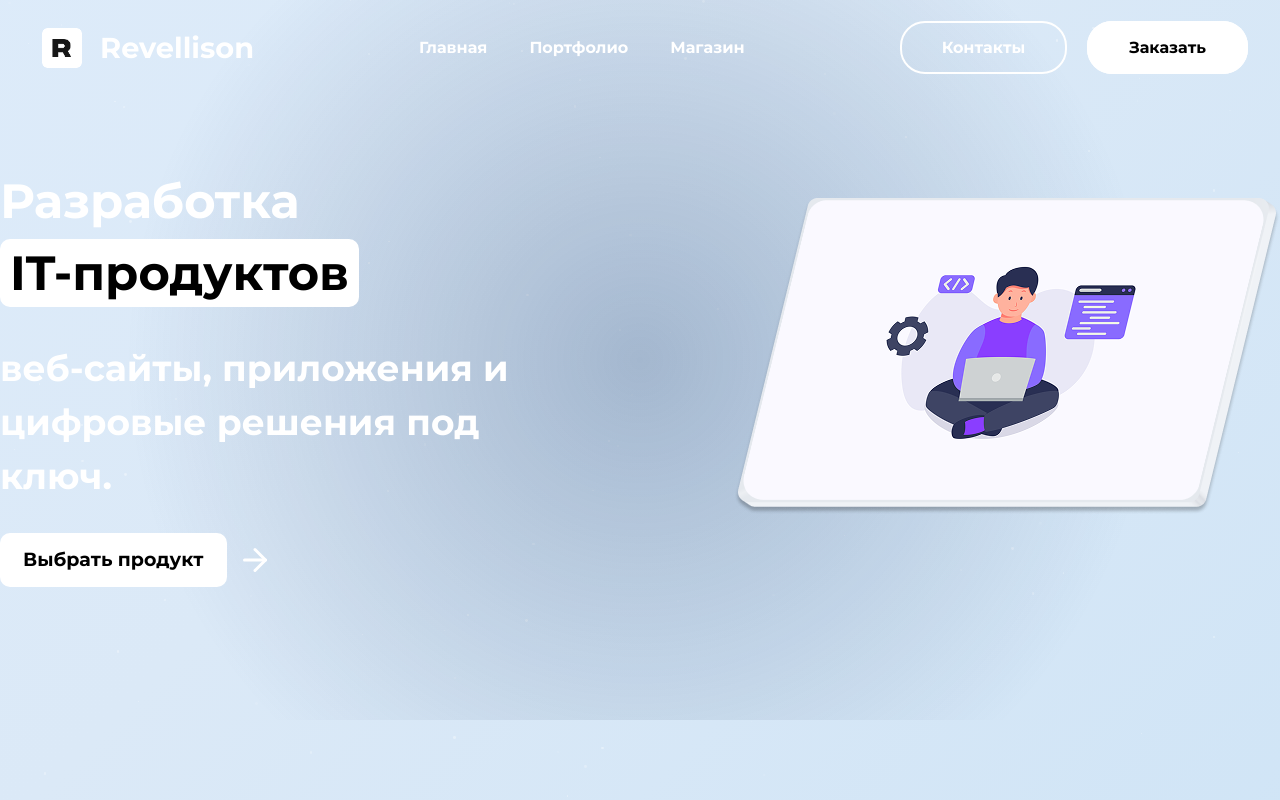
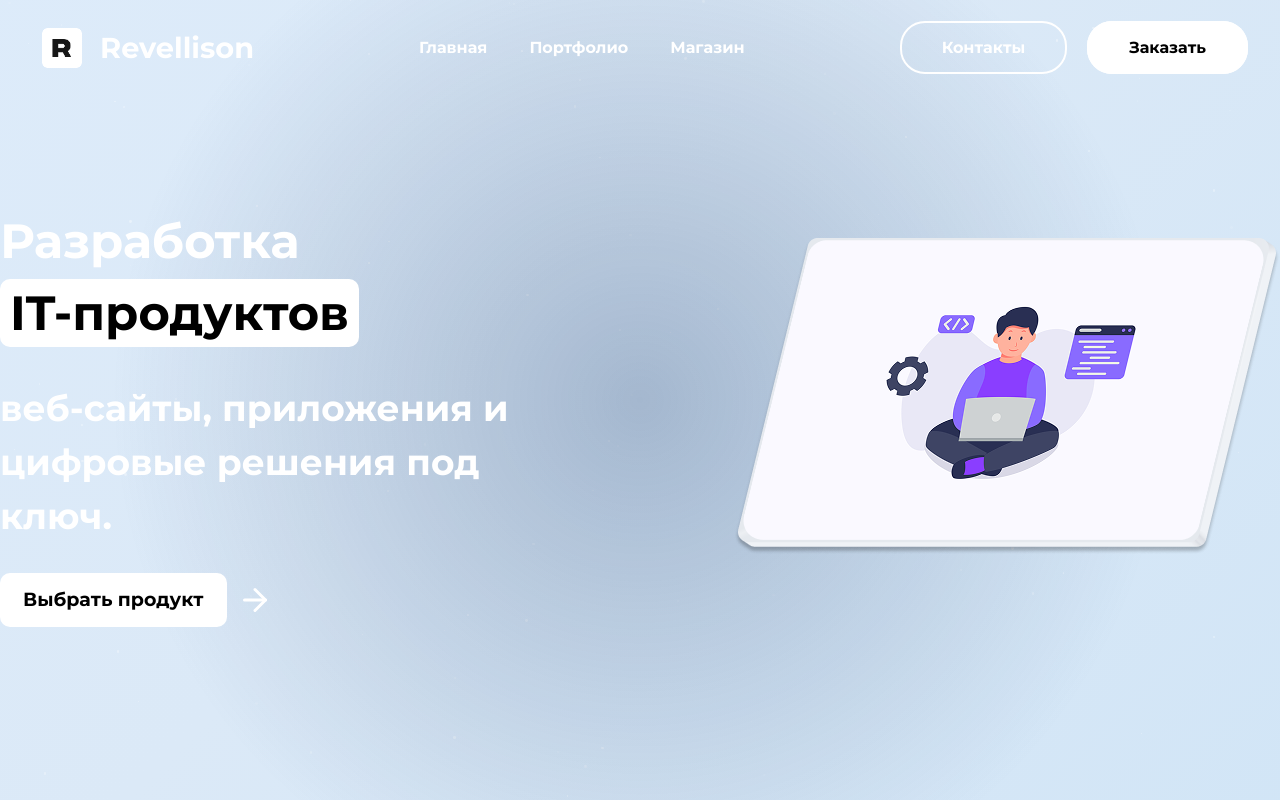
Before and after one commit to Revellison/RevellisonPage, a React (Vite) app: page / in a window 1280 px wide. Built offline with nearby package versions, Linux system fonts and the light colour scheme.

Commit message:
Исправление отображения градиентного фона

```diff
--- a/index.html
+++ b/index.html
@@ -18,6 +18,18 @@
         }
       }(window.location))
     </script>
+    <style>
+      html, body {
+        height: 100%;
+        margin: 0;
+        padding: 0;
+      }
+
+      #root {
+        height: 100%;
+        width: 100%;
+      }
+    </style>
   </head>
   <body>
     <div id="root"></div>
--- a/src/components/css/burger.css
+++ b/src/components/css/burger.css
@@ -21,7 +21,7 @@ body.menu-open .overlay {
   top: 0;
   right: -300px;
   width: 300px;
-  height: 100vh;
+  height: 100%;
   background-color: #1a1a1a00;
   z-index: 999;
   transition: right 0.3s ease-in-out;
--- a/src/index.css
+++ b/src/index.css
@@ -23,15 +23,26 @@
 
 body {
   margin: 0;
-  min-height: 90vh;
+  padding: 0;
+  min-height: 100%;
+  height: 100%;
   display: flex;
-  place-items: center;
+  flex-direction: column;
+  justify-content: center;
+  align-items: center;
   background: linear-gradient(-45deg, #0d1216, #131c24, #1a2c3d, #243c54, #102040, #162a40);
   background-size: 400% 400%;
   animation: gradient 18s ease infinite;
   -webkit-animation: gradient 18s ease infinite;
   position: relative;
   overflow-x: hidden;
+}
+
+html {
+  height: 100%;
+  width: 100%;
+  margin: 0;
+  padding: 0;
 }
 
 body::before {
@@ -109,9 +120,14 @@ body::before {
 }
 
 #root {
+  width: 100%;
+  height: 100%;
+  display: flex;
+  flex-direction: column;
+  align-items: center;
+  justify-content: center;
   position: relative;
   z-index: 2;
-  width: 100%;
 }
 
 @media (prefers-color-scheme: light) {
```
